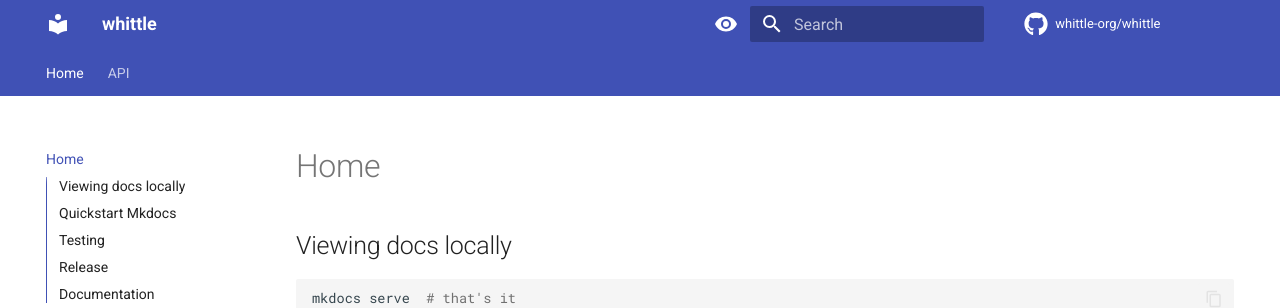
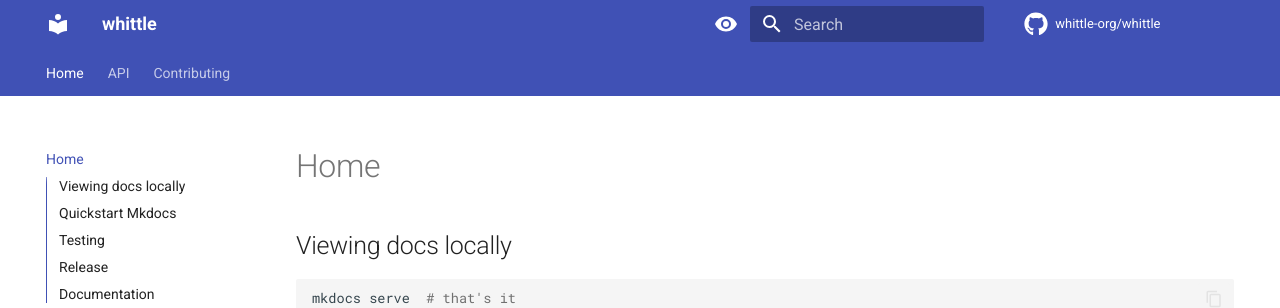
Before and after one commit to whittle-org/whittle, an MkDocs documentation site: the page built from docs/index.md, in a window 1280 px wide and 900 px high. Shown: the top 308 px of the window. Built offline with MkDocs 1.6.1 and Material for MkDocs 9.7.7, drawn with Linux system fonts in a browser that asks for light colours; comment, search, counter and statistics services are not loaded; the version menu is left out.

Commit message:
doc: Add contributing.md

```diff
--- a/mkdocs.yaml
+++ b/mkdocs.yaml
@@ -173,3 +173,4 @@ nav:
   - Home: "index.md"
     # Auto generated with docs/api_generator.py
   - API: "api/"
+  - Contributing: "contributing.md"
```
